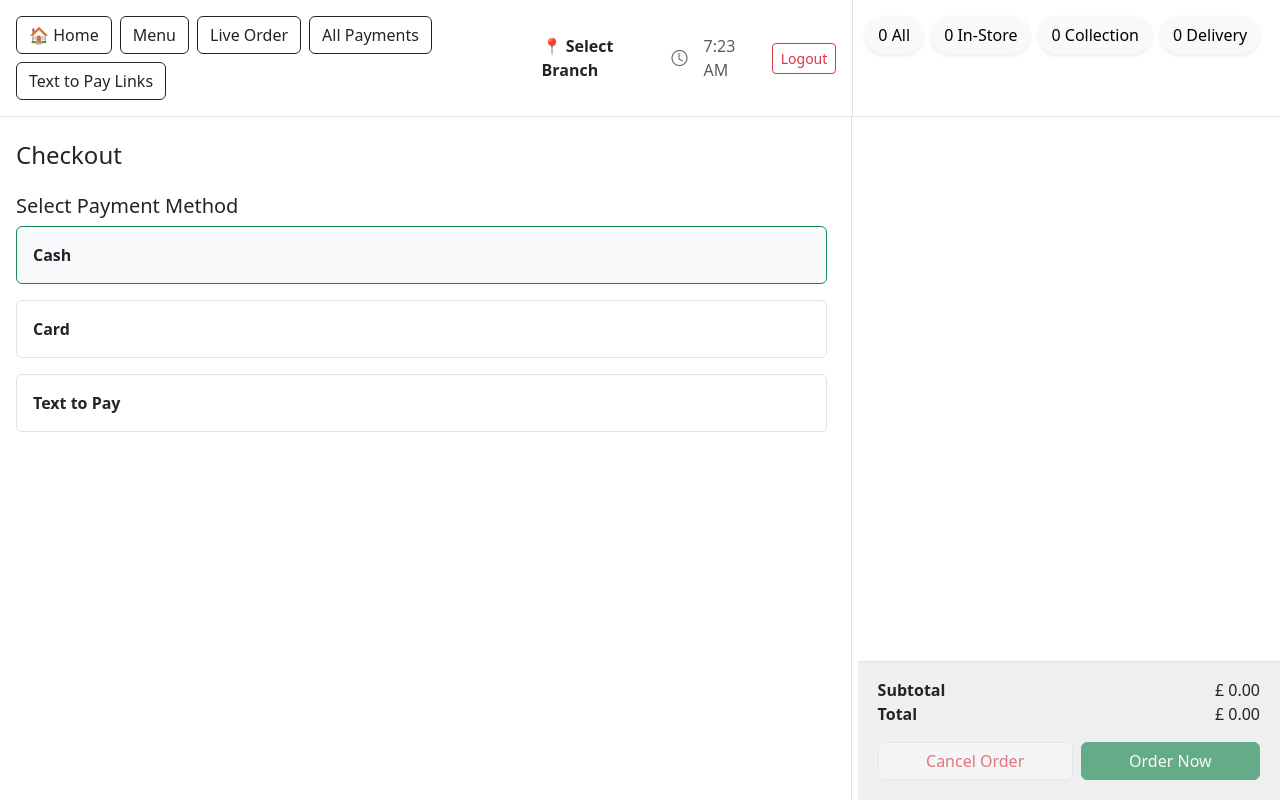
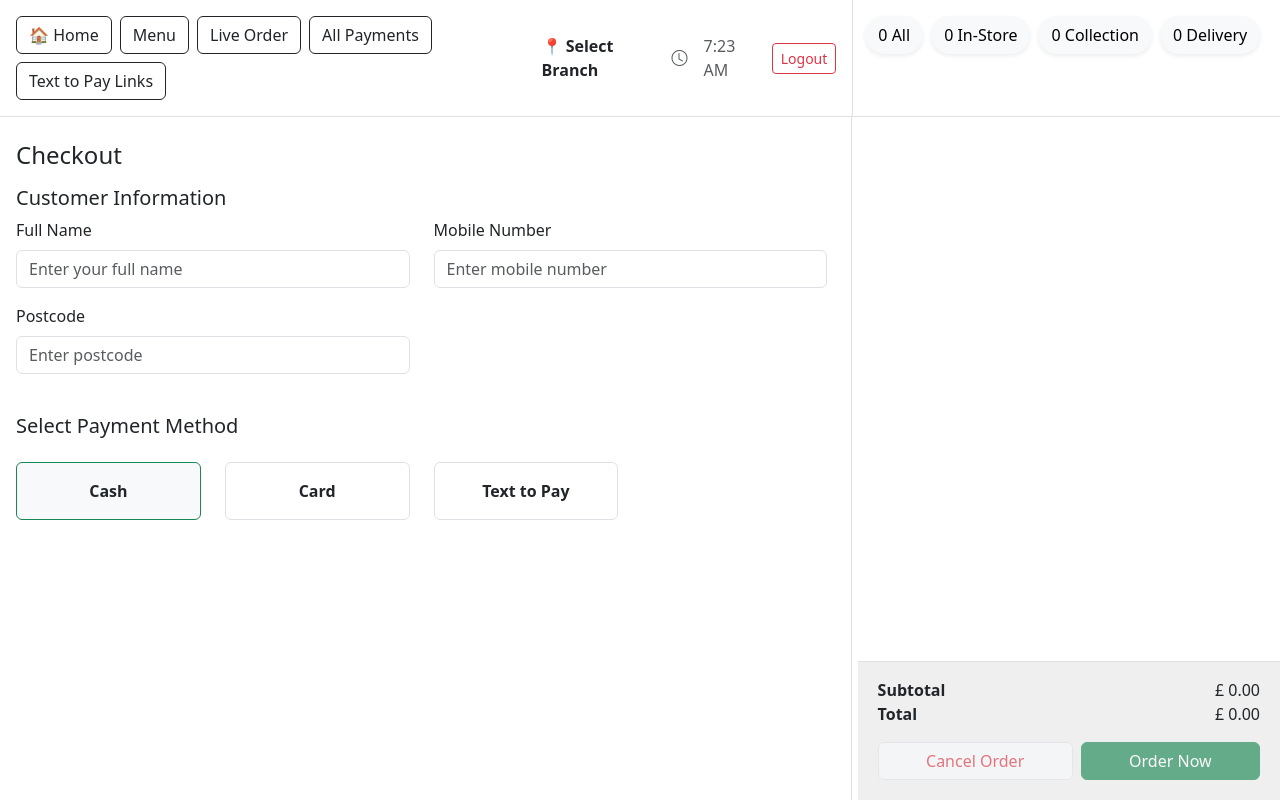
Before and after one commit to sarmad52422/spicy-chef-admin, a React (Create React App) app: page /checkout in a window 1280 px wide. Built offline with nearby package versions, Linux system fonts and the light colour scheme; sample sign-in values are in the browser's storage.

Commit message:
changes in checkout page

```diff
--- a/src/pages/Checkout.js
+++ b/src/pages/Checkout.js
@@ -18,6 +18,11 @@ const Checkout = () => {
   );
 
   const [selectedPayment, setSelectedPayment] = useState("cash");
+
+  // Customer Info States
+  const [fullName, setFullName] = useState("");
+  const [mobileNumber, setMobileNumber] = useState("");
+  const [postcode, setPostcode] = useState("");
 
   // Two separate modals
   const [showDeleteModal, setShowDeleteModal] = useState(false);
@@ -54,16 +59,56 @@ const Checkout = () => {
       style={{ height: "100vh", overflow: "hidden" }}
     >
       <div className="row min-vh-100 align-items-stretch">
-        {/* Left: Payment Options */}
+        {/* Left: Customer Info & Payment Options */}
         <div className="col-12 col-lg-8 col-md-8 border-end py-4 pe-4">
           <h4>Checkout</h4>
+
+          {/* Customer Info Fields */}
+          <div className="mt-3">
+            <h5>Customer Information</h5>
+            <div className="row">
+            <div className="col-lg-6 col-md-6 col-sm-6 col-12 mb-3">
+              <label className="form-label">Full Name</label>
+              <input
+                type="text"
+                className="form-control"
+                value={fullName}
+                onChange={(e) => setFullName(e.target.value)}
+                placeholder="Enter your full name"
+              />
+            </div>
+            <div className="col-lg-6 col-md-6 col-sm-6 col-12 mb-3">
+              <label className="form-label">Mobile Number</label>
+              <input
+                type="tel"
+                className="form-control"
+                value={mobileNumber}
+                onChange={(e) => setMobileNumber(e.target.value)}
+                placeholder="Enter mobile number"
+              />
+            </div>
+            <div className="col-lg-6 col-md-6 col-sm-6 col-12 mb-3">
+              <label className="form-label">Postcode</label>
+              <input
+                type="text"
+                className="form-control"
+                value={postcode}
+                onChange={(e) => setPostcode(e.target.value)}
+                placeholder="Enter postcode"
+              />
+            </div>
+            </div>
+          </div>
+
+          {/* Payment Options */}
           <div className="mt-4">
             <h5>Select Payment Method</h5>
-            <div className="d-flex flex-column gap-3">
+            <div className="row mt-4">
               {paymentOptions.map((option) => (
+                <div className="col-lg-3 col-md-3 col-sm-6 col-12">
                 <div
                   key={option.id}
-                  className={`p-3 border rounded ${
+                  className={`p-3 border text-center rounded ${
                     selectedPayment === option.id
                       ? "border-success bg-light"
                       : ""
@@ -72,6 +117,7 @@ const Checkout = () => {
                   onClick={() => setSelectedPayment(option.id)}
                 >
                   <strong>{option.label}</strong>
+                </div>
                 </div>
               ))}
             </div>
```
